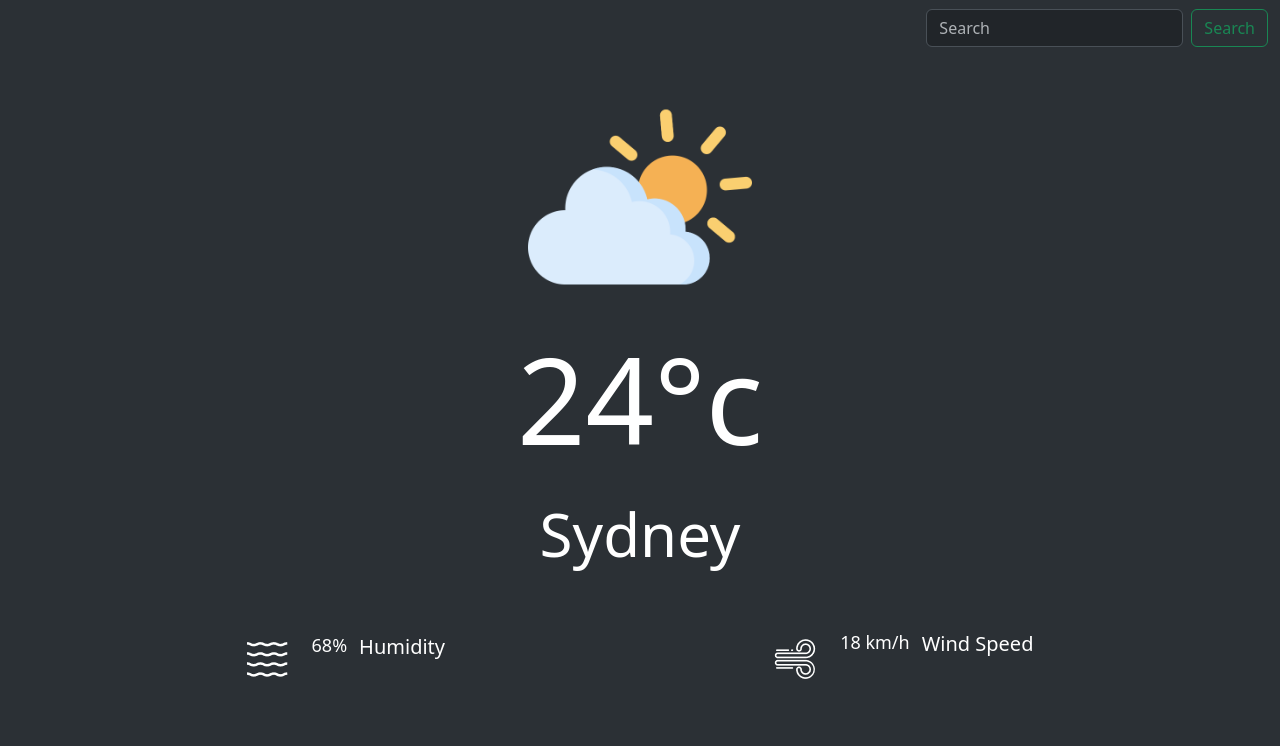
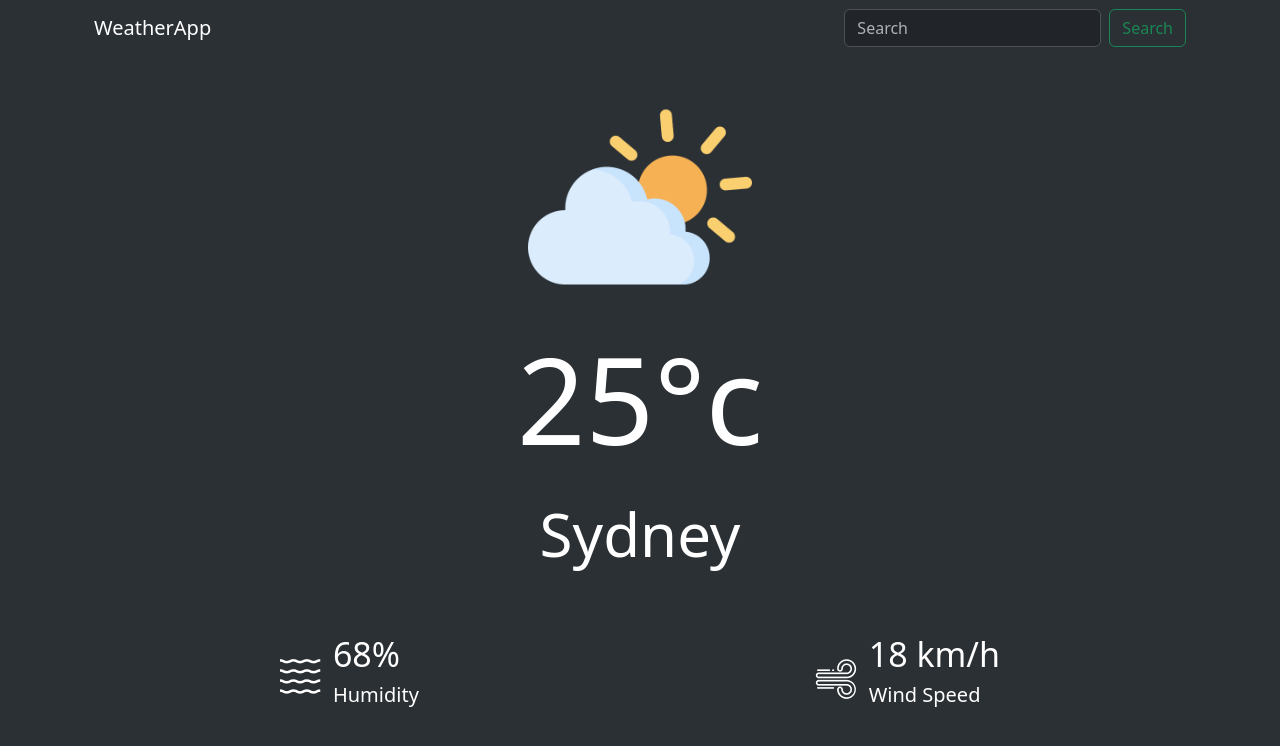
Before and after one commit to Obedikarungurungu/demo3, a React (Vite) app: page / in a window 1280 px wide. Shown: the top 746 px of the page. Built offline with nearby package versions, Linux system fonts and the light colour scheme.

Commit message:
Finishing up the final code for the weather app

```diff
--- a/src/app/WeatherApp/WeatherApp.css
+++ b/src/app/WeatherApp/WeatherApp.css
@@ -1,3 +1,9 @@
+.search-icon img{
+    background-color: black;
+    padding: 10px;
+    width: 10px;
+    margin: auto;
+}
 .weather-image{
     margin-top: 29px;
     display: flex;
@@ -45,5 +51,5 @@
     font-weight: 400;
 }
 .icon {
-    margin-top: 10px;
+    margin-top: 30px;
 }
--- /dev/null
+++ b/src/app/WeatherApp/WeatherApp.jsx
@@ -0,0 +1,116 @@
+import React, { useState } from 'react'
+import './WeatherApp.css'
+
+import search_icon from '../Assets/search.png'
+import clear_icon from '../Assets/clear.png'
+import cloud_icon from '../Assets/cloud.png'
+import rain_icon from '../Assets/rain.png'
+import humidity_icon from '../Assets/humidity.png'
+import drizzle_icon from '../Assets/drizzle.png'
+import snow_icon from '../Assets/snow.png'
+import wind_icon from '../Assets/wind.png'
+
+// const url=`https://api.openweathermap.org/data/2.5/weather?q=sydney&appid=8e9185ec81e1eda9464b845ac0911a20`
+
+const WeatherApp = () => {
+
+    let api_key ="8e9185ec81e1eda9464b845ac0911a20";
+
+    const [wicon,setWicon] = useState(cloud_icon)
+
+    const search = async () => {
+        const element =document.getElementsByClassName("form-control")
+        if(element[0].value==="")
+        {
+          return 0;
+        }
+        let url = `https://api.openweathermap.org/data/2.5/weather?q=${element[0].value}&units=Metric&appid=${api_key}`;
+
+
+
+        let response = await fetch(url);
+        let data = await response.json();
+        const humidity = document.getElementsByClassName("humidity-percent")
+        const wind = document.getElementsByClassName("wind-speed")
+        const temprature = document.getElementsByClassName("weather-temp")
+        const loction = document.getElementsByClassName("weather-loction")
+
+        humidity[0].innerHTML = data.main.humidity+" %";
+        wind[0].innerHTML = Math.floor(data.wind.speed)+" km/h";
+        temprature[0].innerHTML = Math.floor(data.main.temp)+"°c";
+        loction[0].innerHTML = data.name;
+
+        if(data.weather[0].icon==="01d" || data.weather[0].icon==="01n")
+        {
+          setWicon(clear_icon);
+        }
+        else if (data.weather[0].icon==="02d" || data.weather[0].icon==="02n")
+        {
+          setWicon(cloud_icon);
+        }
+        else if (data.weather[0].icon==="03d" || data.weather[0].icon==="03n")
+        {
+          setWicon(drizzle_icon);
+        }
+        else if (data.weather[0].icon==="04d" || data.weather[0].icon==="04n")
+        {
+          setWicon(drizzle_icon);
+        }
+        else if (data.weather[0].icon==="09d" || data.weather[0].icon==="09n")
+        {
+          setWicon(rain_icon);
+        }
+        else if (data.weather[0].icon==="10d" || data.weather[0].icon==="10n")
+        {
+          setWicon(rain_icon);
+        }
+        else if (data.weather[0].icon==="13d" || data.weather[0].icon==="13n")
+        {
+          setWicon(snow_icon);
+        }
+        else
+        {
+          setWicon(clear_icon)
+        }
+  }
+
+
+  return (
+    <div className='container'>
+    <nav className="navbar bg-body-tertiary"  data-bs-theme="dark">
+      <div className="container-fluid">
+        <a className="navbar-brand">WeatherApp</a>
+        <form className="d-flex" role="search">
+          <input className="form-control me-2" type="search" placeholder="Search" aria-label="Search" />
+          <div className="btn btn-outline-success" onClick={()=>{search()}}>Search</div>
+        </form>
+      </div>
+    </nav>
+
+
+        <div className="weather-image">
+            <img src={wicon} alt="" />
+        </div>
+        <div className="weather-temp">25°c</div>
+        <div className="weather-loction">Sydney</div>
+        <div className="data-container">
+            <div className="element">
+                <img src={humidity_icon} alt="" className='icon' />
+                <div className="data">
+                <div className="humidity-percent">68%</div>
+                <div className="text">Humidity</div>
+                </div>
+            </div>
+            <div className="element">
+                <img src={wind_icon} alt="" className='icon' />
+                <div className="data">
+                <div className="wind-speed">18 km/h</div>
+                <div className="text">Wind Speed</div>
+                </div>
+            </div>
+        </div>
+    </div>
+  )
+}
+
+export default WeatherApp;
--- a/src/app/WeatherApp/WeatherApp.tsx
+++ /dev/null
@@ -1,40 +0,0 @@
-import React from 'react'
-import './WeatherApp.css'
-
-import search_icon from '../Assets/search.png'
-import clear_icon from '../Assets/clear.png'
-import cloud_icon from '../Assets/cloud.png'
-import rain_icon from '../Assets/rain.png'
-import humidity_icon from '../Assets/humidity.png'
-import drizzle_icon from '../Assets/drizzle.png'
-import snow_icon from '../Assets/snow.png'
-import wind_icon from '../Assets/wind.png'
-
-const WeatherApp = () => {
-  return (
-    <div className='container'>
-
-        <div className="weather-image">
-            <img src={cloud_icon} alt="" />
-        </div>
-        <div className="weather-temp">24°c</div>
-        <div className="weather-loction">Sydney</div>
-        <div className="data-container">
-            <div className="element">
-                <img src={humidity_icon} alt="" className='icon' />
-                <div className="data"></div>
-                <div className="humidity-percent">68%</div>
-                <div className="text">Humidity</div>
-            </div>
-            <div className="element">
-                <img src={wind_icon} alt="" className='icon' />
-                <div className="data"></div>
-                <div className="humidity-percent">18 km/h</div>
-                <div className="text">Wind Speed</div>
-            </div>
-        </div>
-    </div>
-  )
-}
-
-export default WeatherApp
--- /dev/null
+++ b/src/app/app.jsx
@@ -0,0 +1,16 @@
+import React, { useState } from "react";
+import './app.css'
+import './WeatherApp/WeatherApp'
+import WeatherApp from './WeatherApp/WeatherApp'
+
+export function App() {
+
+
+
+
+  return (
+      <WeatherApp/>
+  );
+}
+
+export default App;
--- a/src/app/app.tsx
+++ /dev/null
@@ -1,25 +0,0 @@
-import React, { useState } from "react";
-import './app.css'
-import './WeatherApp/WeatherApp'
-import WeatherApp from "./WeatherApp/WeatherApp";
-
-export function App() {
-  return (
-    <>
-    <nav className="navbar bg-body-tertiary"  data-bs-theme="dark">
-      <div className="container-fluid">
-        <a className="navbar-brand"><img src="../public/favicon.ico" alt="" /></a>
-        <form className="d-flex" role="search">
-          <input className="form-control me-2" type="search" placeholder="Search" aria-label="Search" />
-          <button className="btn btn-outline-success" type="submit">Search</button>
-        </form>
-      </div>
-    </nav>
-
-     <WeatherApp/>
-    </>
-
-  );
-}
-
-export default App;
```
Also changed, not shown: weatherapp.json (added, +46 -0 lines).
